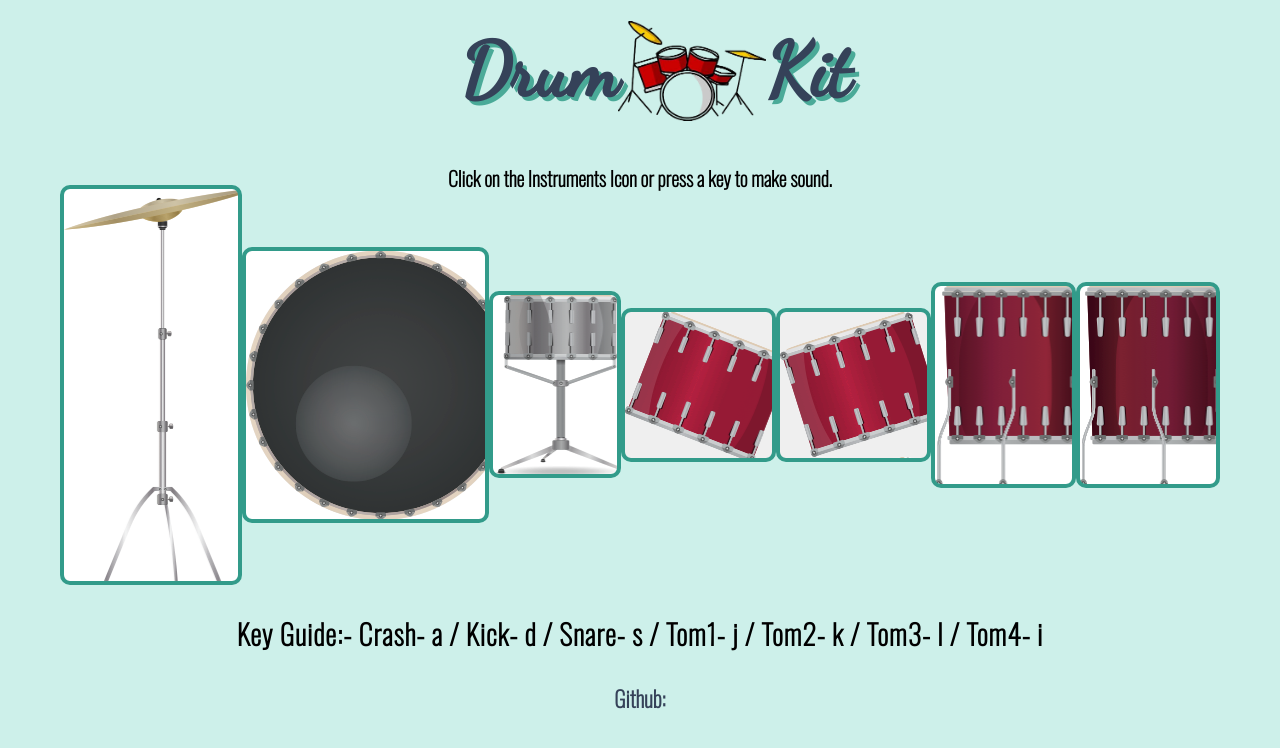
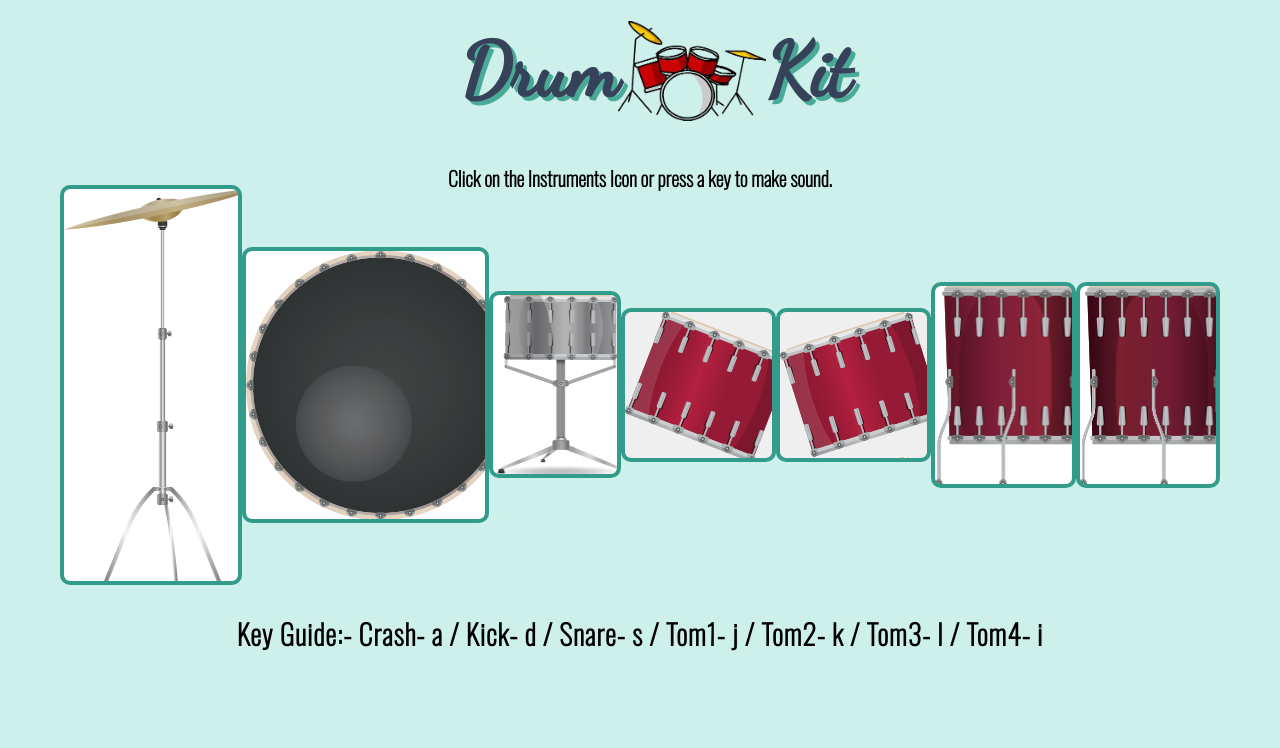
Before and after one commit to Jaideep240/drum-kit, a plain HTML site: page index.html in a window 1280 px wide. Drawn offline with nearby package versions, Linux system fonts and the light colour scheme; a web font is replaced by a local one.

Commit message:
fresh commit

```diff
--- a/index.html
+++ b/index.html
@@ -52,7 +52,7 @@
         <div class="keyGuide">
             <p>Key Guide:- Crash- a / Kick- d / Snare- s / Tom1- j / Tom2- k / Tom3- l / Tom4- i</p>
         </div>
-        <p class="github">Github: <a href=""></a></p>
+        <!-- <p class="github">Github: <a href=""></a></p> -->
     </footer>
 
     <script src="index.js"></script>
```
